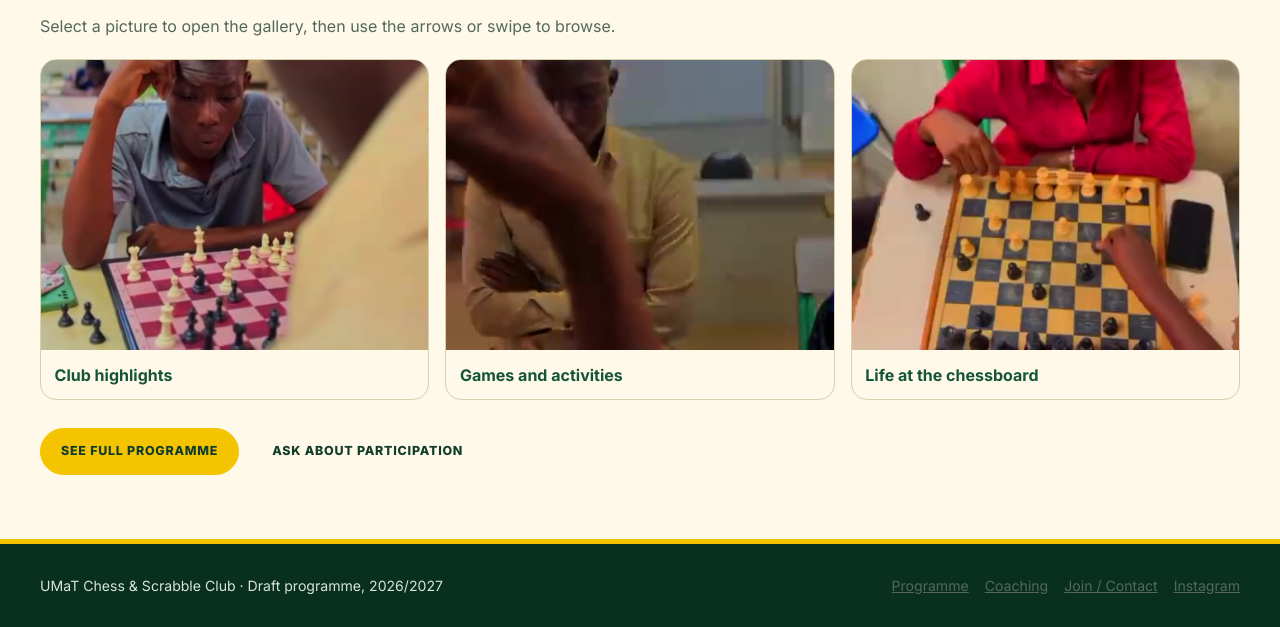
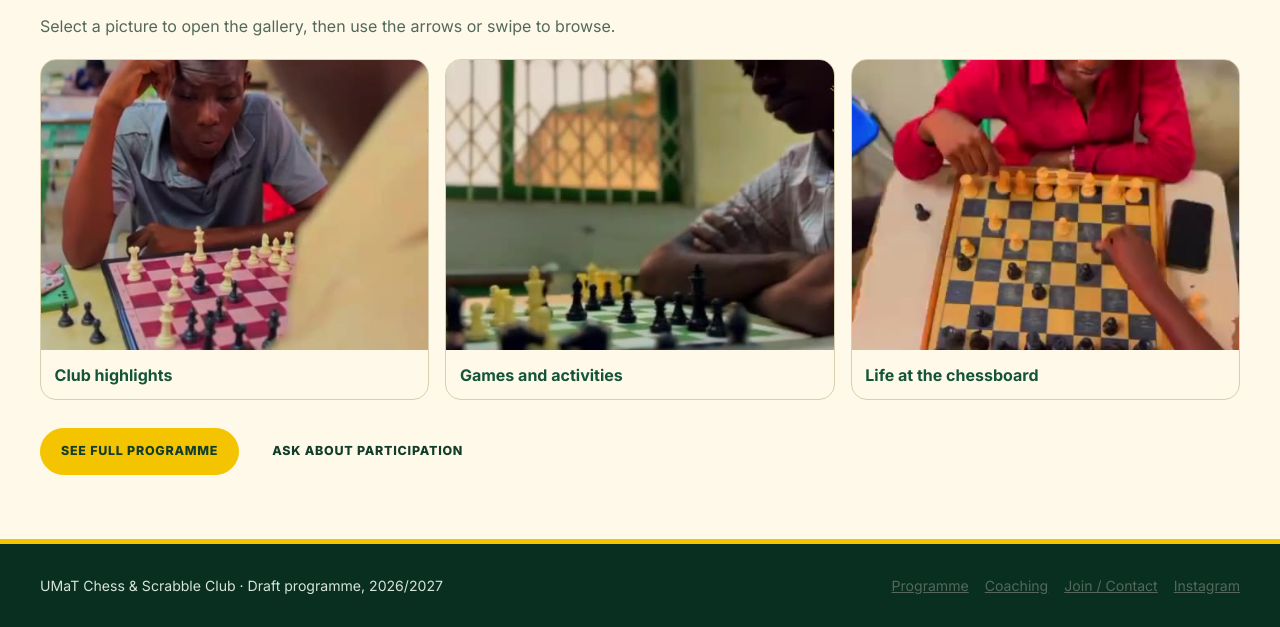
Before and after one commit to jeanson55/umat-chess-website, a plain HTML site: page events.html in a window 1280 px wide. Shown: the part 1434-2061 px from the top of the page. Drawn offline with Linux system fonts and the light colour scheme.

Commit message:
Update gallery button image source and alt text

```diff
--- a/events.html
+++ b/events.html
@@ -209,8 +209,8 @@
           <figcaption>Club highlights</figcaption>
         </figure>
         <figure class="gallery-photo">
-          <button class="gallery-photo-open" type="button" aria-label="Open picture: A second frame from the UMaT Chess Club highlights video" data-gallery-image="assets/gallery/club-video-still-45.jpg" data-gallery-alt="A second frame from the UMaT Chess Club highlights video">
-            <img src="assets/gallery/club-video-still-45.jpg" alt="A second frame from the UMaT Chess Club highlights video" loading="lazy">
+          <button class="gallery-photo-open" type="button" aria-label="Open picture: A second frame from the UMaT Chess Club highlights video" data-gallery-image="assets/gallery/club-video-still-95.jpg" data-gallery-alt="A second frame from the UMaT Chess Club highlights video">
+            <img src="assets/gallery/club-video-still-95.jpg" alt="A second frame from the UMaT Chess Club highlights video" loading="lazy">
           </button>
           <figcaption>Games and activities</figcaption>
         </figure>
```
